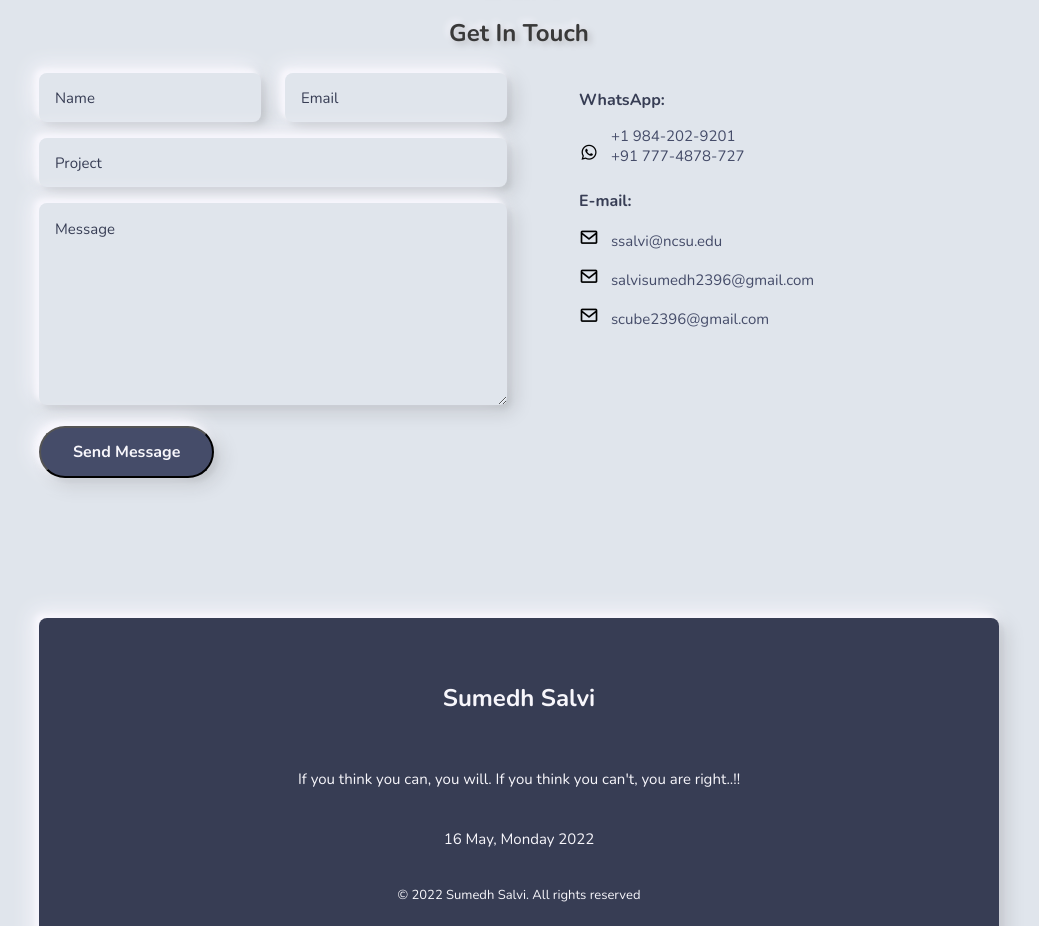
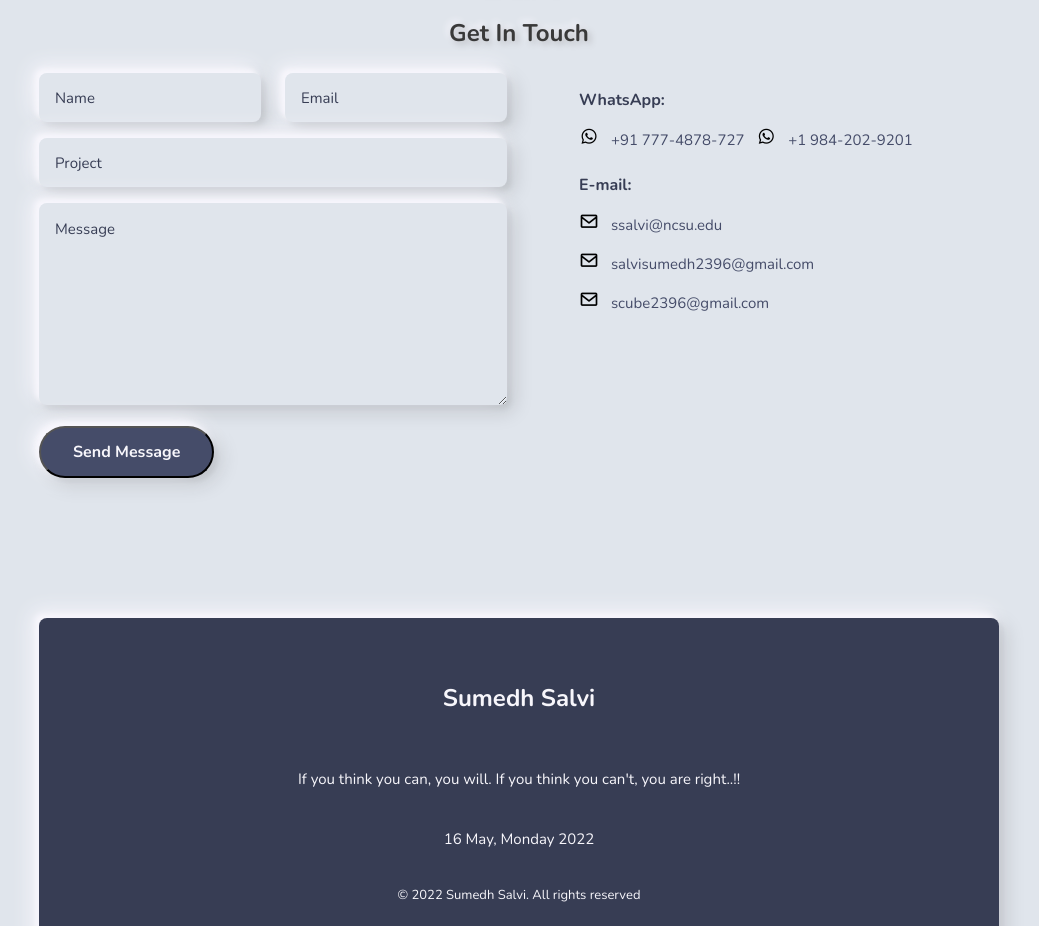
Before and after one commit to salvisumedh2396/salvisumedh2396.github.io, a plain HTML site: page index.html in a window 1280 px wide. Shown: the part 4690-5616 px from the top of the page, without its empty margins (163-1202 px from the left). Drawn offline with nearby package versions, Linux system fonts and the light colour scheme.

Commit message:
making minor updates - adding icon

```diff
--- a/index.html
+++ b/index.html
@@ -786,8 +786,13 @@
                   <i class="bx bxl-whatsapp contact_WA"></i>
                 </li>
                 <li class="list-inline-item">
+                  <span class="contact__text"> +91 777-4878-727</span>
+                </li>
+                <li class="list-inline-item">
+                  <i class="bx bxl-whatsapp contact_WA"></i>
+                </li>
+                <li class="list-inline-item">
                   <span class="contact__text"> +1 984-202-9201</span>
-                  <span class="contact__text"> +91 777-4878-727</span>
                 </li>
               </ul>
             </div>
```
